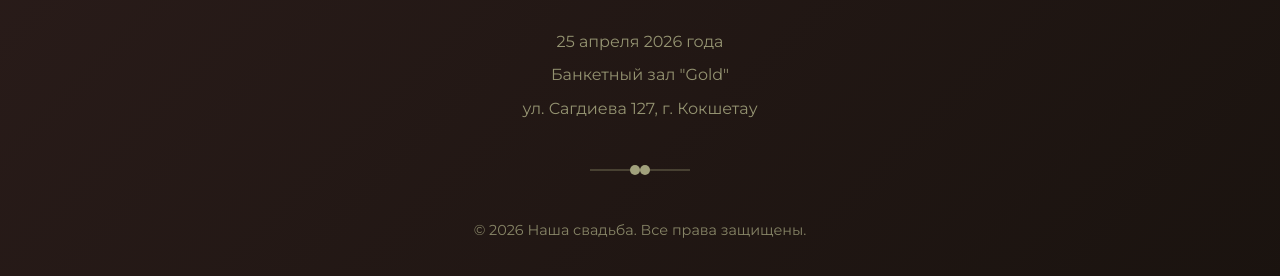
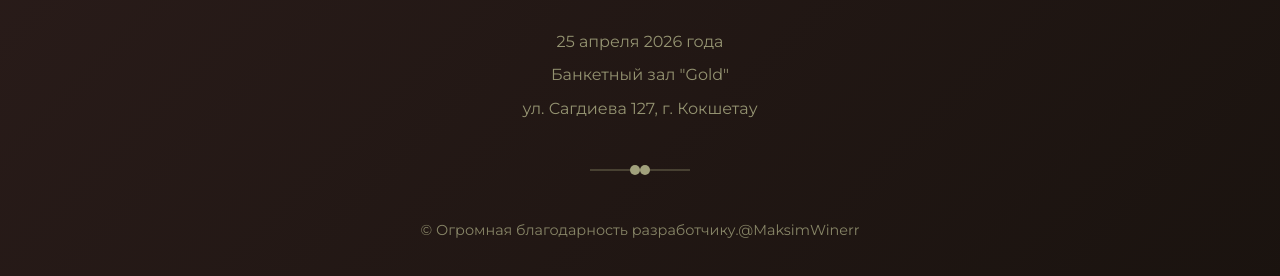
Before and after one commit to svadebnajapochta-sys/svadba-denisa-viktorii.github.io, a plain HTML site: page index.html in a window 1280 px wide. Shown: the part 6456-6732 px from the top of the page. Drawn offline with nearby package versions, Linux system fonts and the light colour scheme; no server answers.

Commit message:
Update index.html

```diff
--- a/index.html
+++ b/index.html
@@ -2251,7 +2251,7 @@ html {
 
             <div class="divider" style="background: rgba(161, 161, 124, 0.3); margin: 3rem auto; width: 100px;"></div>
 
-            <p style="font-size: 0.9rem; opacity: 0.8; margin-top: 2rem;">© 2026 Наша свадьба. Все права защищены.</p>
+            <p style="font-size: 0.9rem; opacity: 0.8; margin-top: 2rem;">© Огромная благодарность разработчику.@MaksimWinerr</p>
         </footer>
     </div>
 
```
